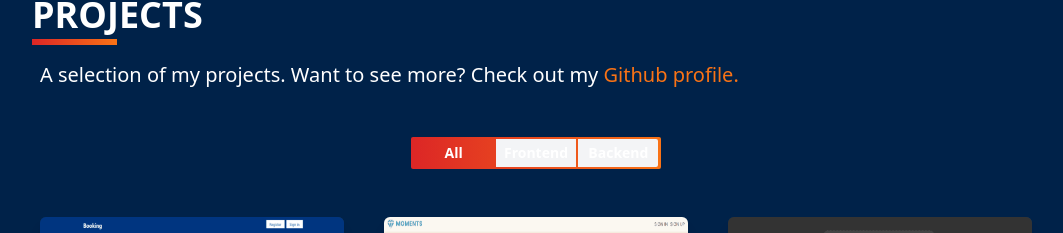
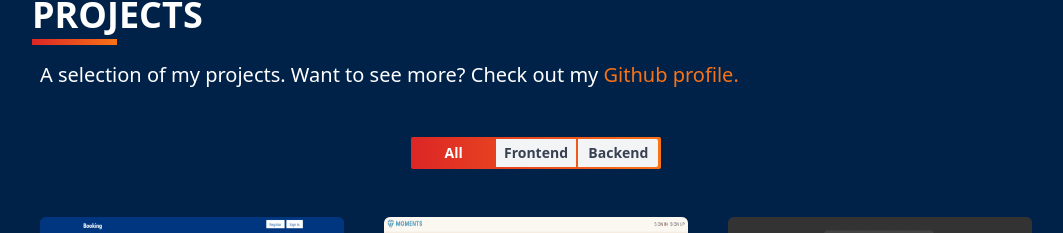
Before and after one commit to mactav1sh/my-portfolio, a React (Create React App) app: page / in a window 1280 px wide. Shown: the part 1927-2160 px from the top of the page, without its empty margins (104-1167 px from the left). Built offline with nearby package versions, Linux system fonts and the light colour scheme; the HTML template or start-up script is replaced by a standard one.

Commit message:
projects filtering dark styling fix

```diff
--- a/src/components/Hero.tsx
+++ b/src/components/Hero.tsx
@@ -1,6 +1,4 @@
-import { Link } from 'react-router-dom';
 import { FiArrowRight } from 'react-icons/fi';
-import { RefObject } from 'react';
 
 interface IProps {
   scrollTo: () => void;
--- a/src/components/Projects.tsx
+++ b/src/components/Projects.tsx
@@ -57,7 +57,7 @@ const Projects = forwardRef<HTMLElement>((_props, ref) => {
         </p>
       </div>
       {/* options */}
-      <div className="flex justify-center mb-12 ">
+      <div className="flex justify-center mb-12 dark:text-darkGrey-500">
         <div className=" bg-gradient-to-r from-red-600 to-orange-500 p-[0.15rem] flex justify-center space-x-[0.15rem] rounded-sm">
           <span
             onClick={() => handleClick('all')}
```
